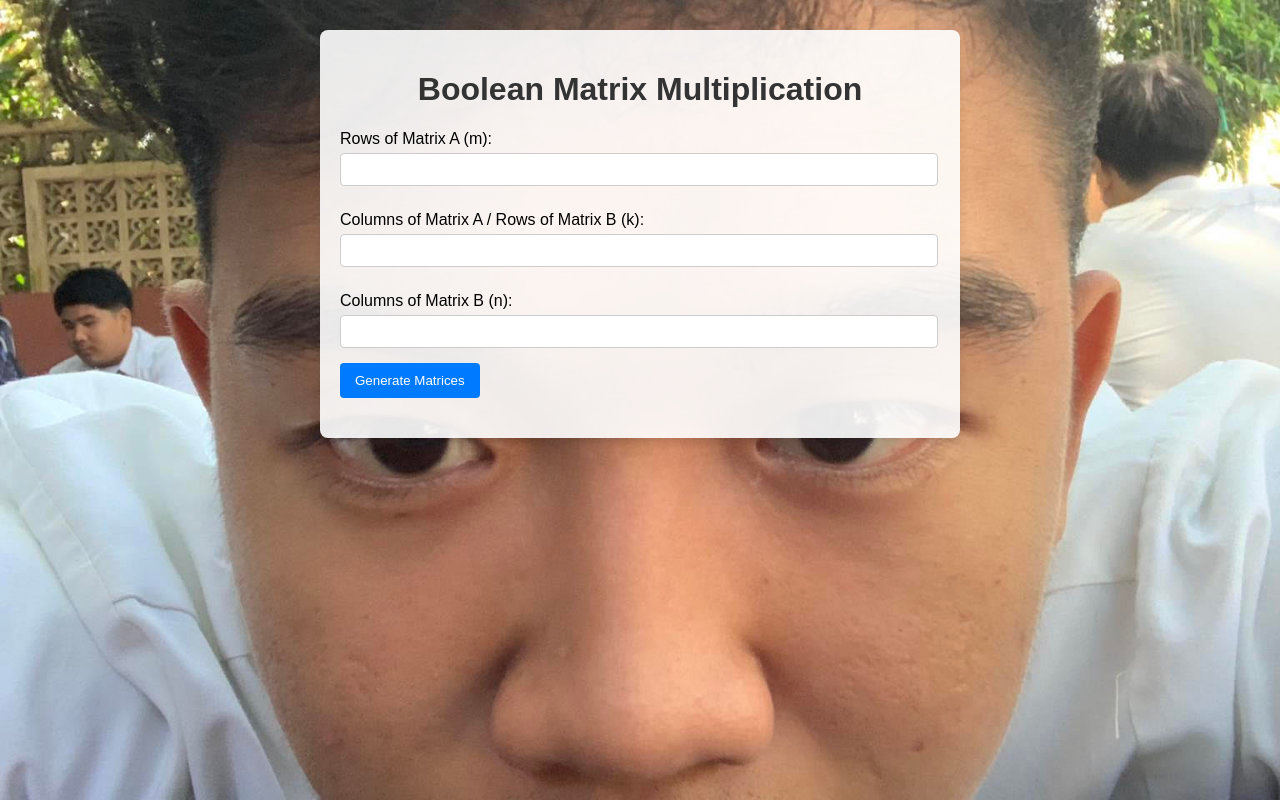
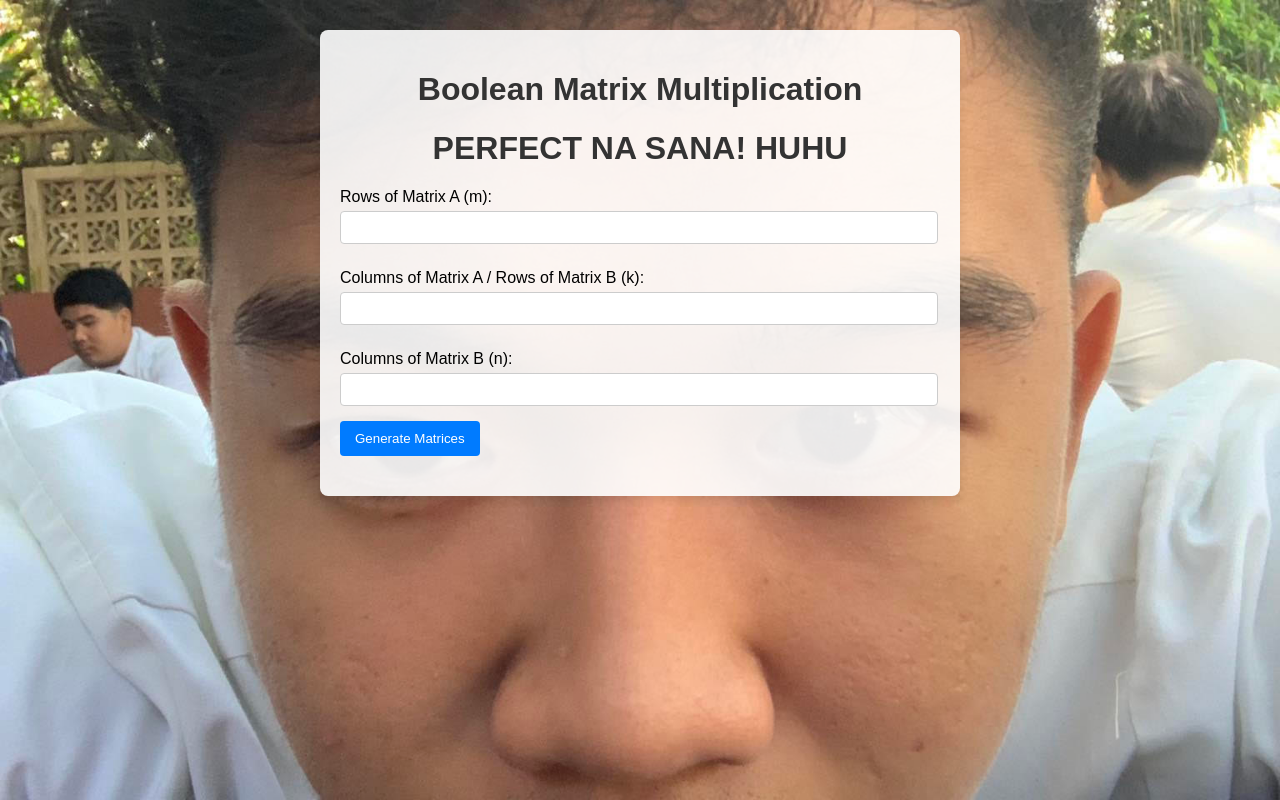
Before and after one commit to cromwel17/cromwel17.github.io, a plain HTML site: page index.html in a window 1280 px wide. Drawn offline with Linux system fonts and the light colour scheme.

Commit message:
Update index.html

```diff
--- a/index.html
+++ b/index.html
@@ -9,6 +9,7 @@
 <body>
   <div class="container">
     <h1>Boolean Matrix Multiplication</h1>
+    <h1>PERFECT NA SANA! HUHU</h1>
     <form id="matrixForm">
       <div>
         <label for="rowsA">Rows of Matrix A (m):</label>
```
